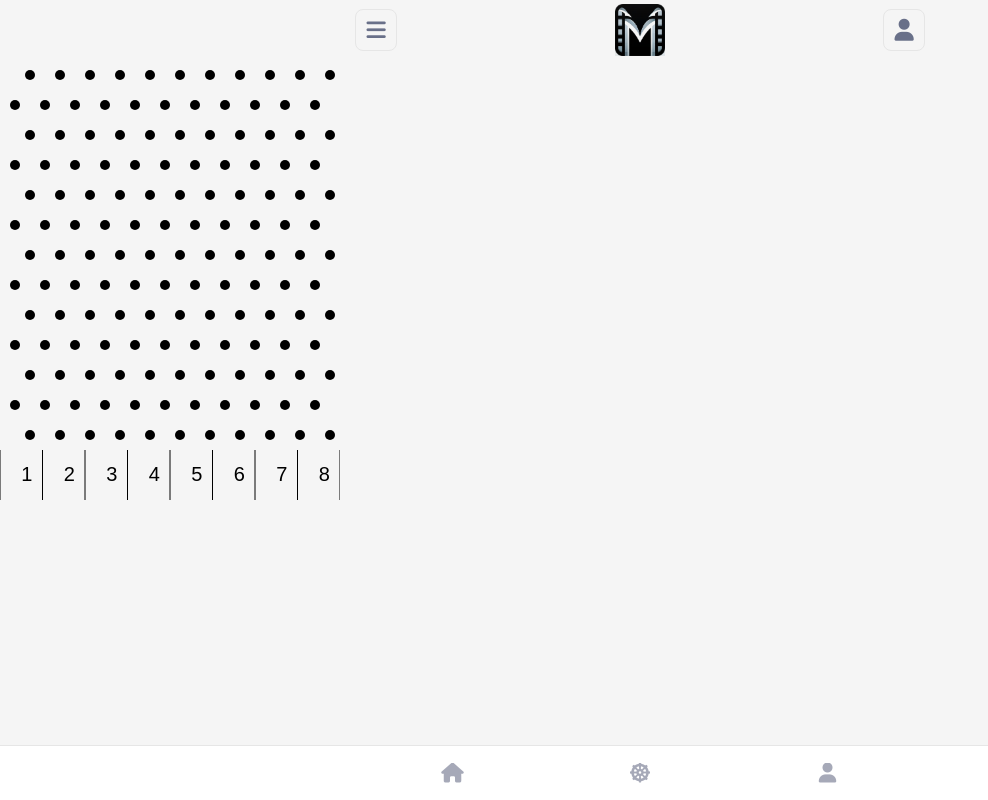
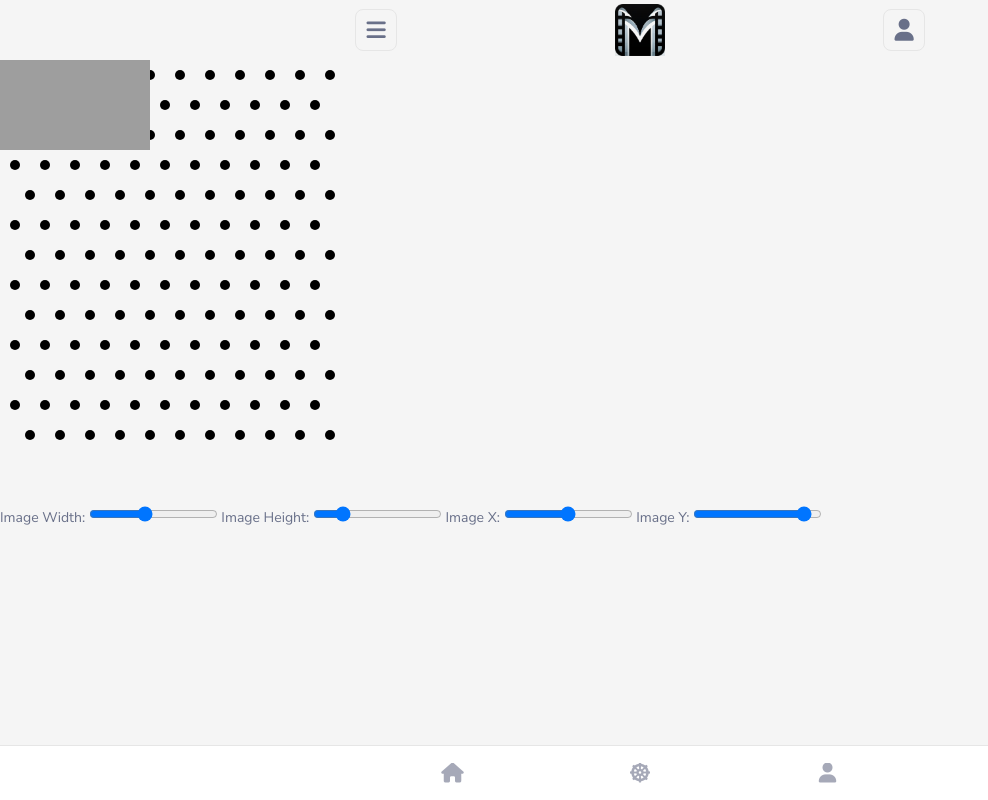
Before and after one commit to Gaguchi/movie_matcher, a Django app: page /movie_match/plinko/ in a window 1280 px wide. Shown: the whole page, without its empty margins (0-988 px from the left). Run offline with Django 4.2, Linux system fonts and the light colour scheme; a user stored in the database is signed in; data comes from the database, SQL or seed files in the repository; some libraries are stand-ins or nearby versions.

Commit message:
Add new features and fix bugs in Plinko game

```diff
--- a/movie_match/static/movie_match/assets/js/plinko.js
+++ b/movie_match/static/movie_match/assets/js/plinko.js
@@ -24,6 +24,7 @@ class Ball {
         this.gravity = 0.2;  // Increase gravity
         this.friction = 0.98;  // Increase friction
         this.bounciness = 0.9;  // Decrease bounciness
+        this.hitBottom = false;  // Add this line
     }
 
     update() {
@@ -54,35 +55,33 @@ class Ball {
 }
 
 class Plinko {
-    constructor(canvas) {
+    constructor(canvas, movies) {  // Add movies parameter here
         console.log('Initializing Plinko game');  // Debugging log
         this.canvas = canvas;
         this.ctx = canvas.getContext('2d');
         this.pegs = [];
         this.balls = [];
         this.sections = 8;  // Number of sections
+        this.movies = movies;  // Add this line
+        this.logged = false;  // Add this line
         this.createPegs();
+
+        // Load the image
+        this.img = new Image();
+        if (Array.isArray(this.movies) && this.movies.length > 0) {
+            this.img.src = 'https://image.tmdb.org/t/p/w500' + this.movies[0].fields.poster_path;
+        }
     }
 
     drawWalls() {
-        const lineY = this.canvas.height - 50;
-        const sectionWidth = this.canvas.width / this.sections;
+        // Check if the image has loaded
+        if (this.img.complete) {
+            // Draw the image inside the rectangle
+            this.ctx.drawImage(this.img, 0, 0, this.img.width, this.img.height, 0, 0, 150, 150);
 
-        this.ctx.fillStyle = '#000';  // Set the fill color to black
-        this.ctx.textBaseline = 'middle';
-        this.ctx.font = '20px Arial';
-
-        for (let i = 0; i <= this.sections; i++) {
-            // Draw the line
-            this.ctx.beginPath();
-            this.ctx.moveTo(i * sectionWidth, lineY);
-            this.ctx.lineTo(i * sectionWidth, this.canvas.height);
-            this.ctx.stroke();
-
-            // Draw the number
-            if (i < this.sections) {
-                this.ctx.fillText(i + 1, i * sectionWidth + sectionWidth / 2, this.canvas.height - 25);
-            }
+            // Draw a blue rectangle on top of the image
+            this.ctx.fillStyle = 'rgba(0, 0, 0, 0)';  // Semi-transparent blue
+            this.ctx.fillRect(0, 0, 150, 150);
         }
     }
 
@@ -105,7 +104,6 @@ class Plinko {
     }
 
     addBall(x, y) {
-        console.log(`Adding ball at position (${x}, ${y})`);  // Debugging log
         this.balls.push(new Ball(x, y));
     }
 
@@ -154,12 +152,15 @@ class Plinko {
             }
 
             // Check if the ball has reached the bottom of the canvas
-            if (ball.y + ball.radius > this.canvas.height - 50) {
+            if (!ball.hitBottom && ball.y + ball.radius > this.canvas.height - 50) {
                 // Calculate which section the ball is in
                 const section = Math.floor(ball.x / sectionWidth);
 
                 // Log the section number to the console
                 console.log('Ball in section:', section + 1);
+
+                // Mark the ball as having hit the bottom
+                ball.hitBottom = true;
             }
             // Check collision with lines
             for (let i = 1; i < this.sections; i++) {
@@ -171,20 +172,22 @@ class Plinko {
     }
 
     draw() {
-        console.log(`Drawing ${this.pegs.length} pegs and ${this.balls.length} balls`);  // Debugging log
+        // Clear the canvas
         this.ctx.clearRect(0, 0, this.canvas.width, this.canvas.height);
 
-        this.drawWalls();  // Draw the walls
-
-        for (const peg of this.pegs) {
-            peg.draw(this.ctx);
+        // Draw the pegs
+        for (let i = 0; i < this.pegs.length; i++) {
+            this.pegs[i].draw(this.ctx);
         }
 
-        for (const ball of this.balls) {
-            ball.draw(this.ctx);
+        // Draw the balls
+        for (let i = 0; i < this.balls.length; i++) {
+            this.balls[i].draw(this.ctx);
         }
+
+        // Draw the walls
+        this.drawWalls();  // Move this line to the end
     }
-
     loop() {
         this.update();
         this.draw();
--- a/movie_match/templates/movie_match/plinko.html
+++ b/movie_match/templates/movie_match/plinko.html
@@ -8,14 +8,26 @@
     <canvas id="moviePlinkoCanvas" width="340" height="500"></canvas>
     <!-- Hidden element to store movies data -->
     <div id="movies-data" style="display:none;">{{ interested_movies_json|safe }}</div>
-
 </div>
 <!-- Page Content End -->
+
+<!-- Sliders -->
+<div>
+    <label for="imgWidth">Image Width:</label>
+    <input type="range" id="imgWidth" name="imgWidth" min="1" max="100" value="42.5">
+    <label for="imgHeight">Image Height:</label>
+    <input type="range" id="imgHeight" name="imgHeight" min="1" max="500" value="100">
+    <label for="imgX">Image X:</label>
+    <input type="range" id="imgX" name="imgX" min="-340" max="340" value="0">
+    <label for="imgY">Image Y:</label>
+    <input type="range" id="imgY" name="imgY" min="-5000" max="500" value="0">
+</div>
 
 <script src="{% static 'movie_match/assets/js/plinko.js' %}"></script>
 <script>
     document.addEventListener('DOMContentLoaded', function() {
         var canvas = document.getElementById('moviePlinkoCanvas');
+        var movies = JSON.parse(document.getElementById('movies-data').textContent);
 
         // Scale the canvas to match its actual size
         const rect = canvas.getBoundingClientRect();
@@ -23,11 +35,25 @@
         canvas.height = rect.height;
 
         // Initialize the Plinko game
-        const plinko = new Plinko(canvas);
+        const plinko = new Plinko(canvas, movies);
         plinko.loop();
 
         canvas.addEventListener('click', (event) => {
             plinko.addBall(event.clientX, event.clientY);
+        });
+
+        // Update image dimensions and position when sliders change
+        document.getElementById('imgWidth').addEventListener('change', function() {
+            plinko.imgWidth = this.value;
+        });
+        document.getElementById('imgHeight').addEventListener('change', function() {
+            plinko.imgHeight = this.value;
+        });
+        document.getElementById('imgX').addEventListener('change', function() {
+            plinko.imgX = this.value;
+        });
+        document.getElementById('imgY').addEventListener('change', function() {
+            plinko.imgY = this.value;
         });
     });
 </script>
```
